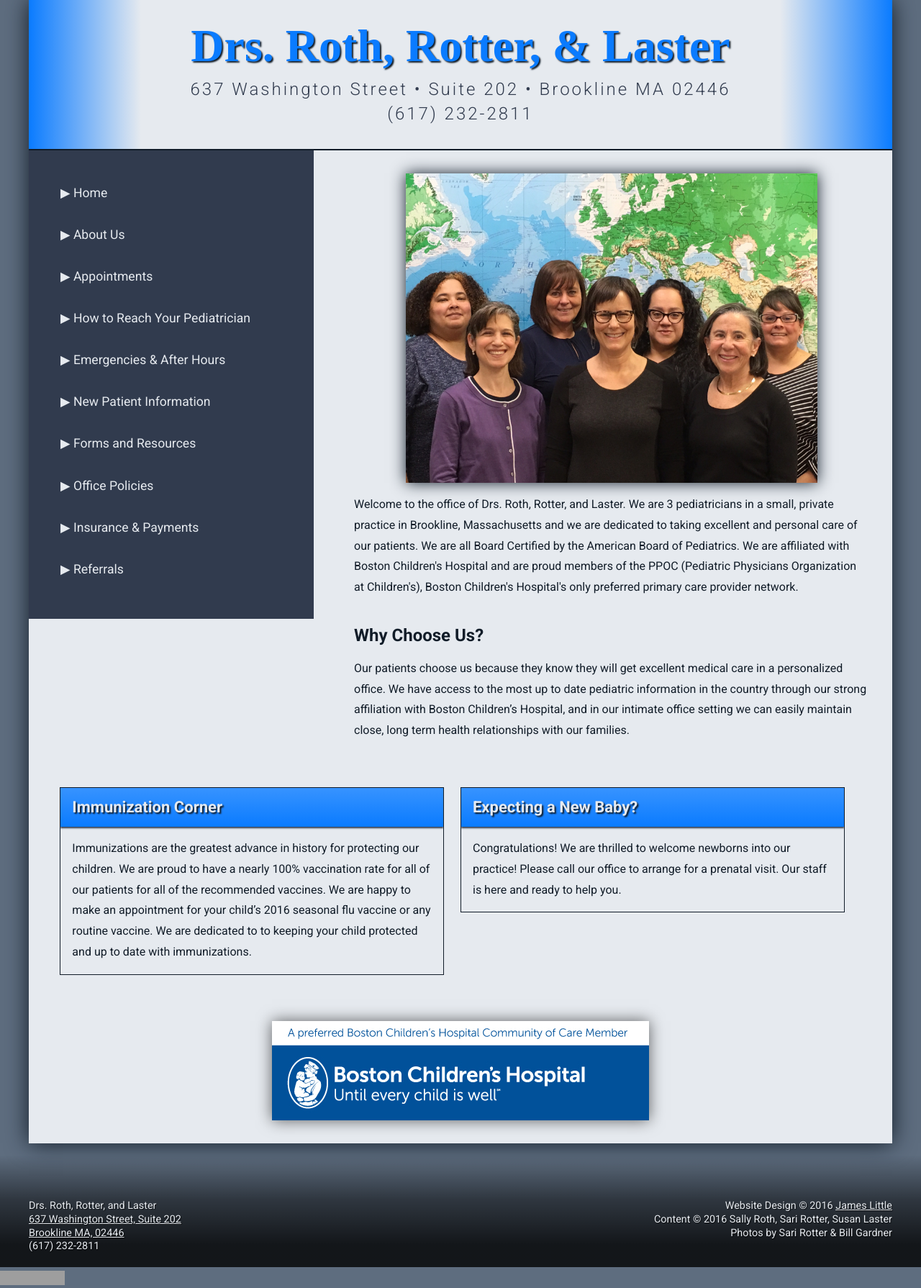
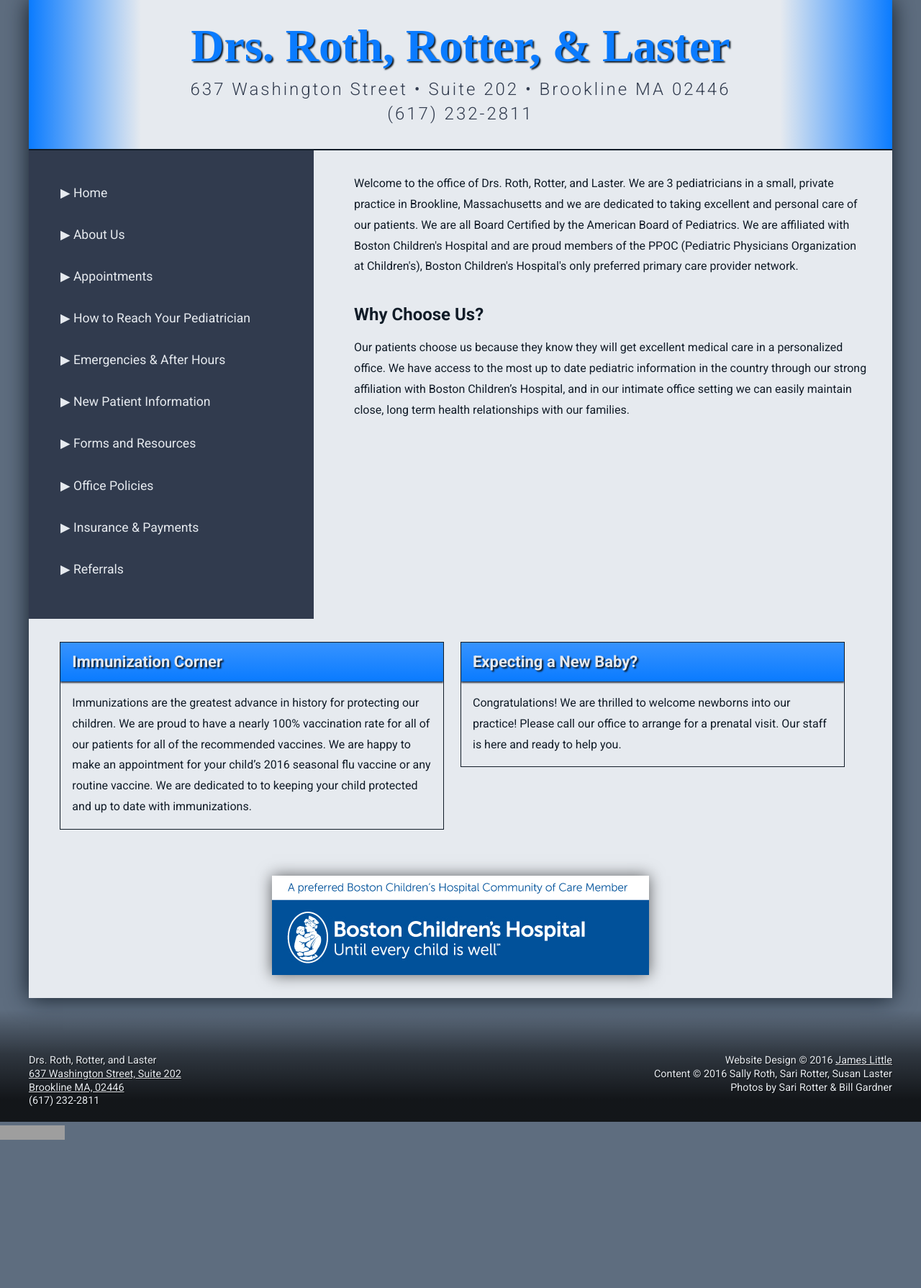
Before and after one commit to jameslittle230/rothrotterlaster, a Jekyll site: the page built from index.html, in a window 1280 px wide. Shown: the whole page at 72% size. Built offline with Jekyll 4.4.1, drawn with Linux system fonts in a browser that asks for light colours; nearby versions of some CDN libraries; some web fonts are replaced; comment, search, counter and statistics services are not loaded; after the commit the page ends 1588 px from its top, so only the background shows below that; grey boxes are pictures that could not be loaded.

Commit message:
Remove things that are no longer needed

```diff
--- a/index.html
+++ b/index.html
@@ -3,8 +3,6 @@
 ---
 
 <main class="content">
-    <img src="/resources/photos/crew.jpg" alt="" class="content__home-image">
-
     <p>Welcome to the office of Drs. Roth, Rotter, and Laster. We are 3 pediatricians in a small, private practice in Brookline, Massachusetts and we are dedicated to taking excellent and personal care of our patients. We are all Board Certified by the American Board of Pediatrics. We are affiliated with Boston Children's Hospital and are proud members of the PPOC (Pediatric Physicians Organization at Children's), Boston Children's Hospital's only preferred primary care provider network.</p>
 
     <h2>Why Choose Us?</h2>
--- a/pages/about.html
+++ b/pages/about.html
@@ -42,9 +42,4 @@
         <h3>Melissa Moroney-Barzey (since 1999)</h3>
         <img src="/resources/photos/melissa.jpg" alt="">
     </div>
-
-    <div class="photo-card">
-        <h3>Angie Aguasvivas (since 2008)</h3>
-        <img src="/resources/photos/angie.jpg" alt="">
-    </div>
 </div>
```
